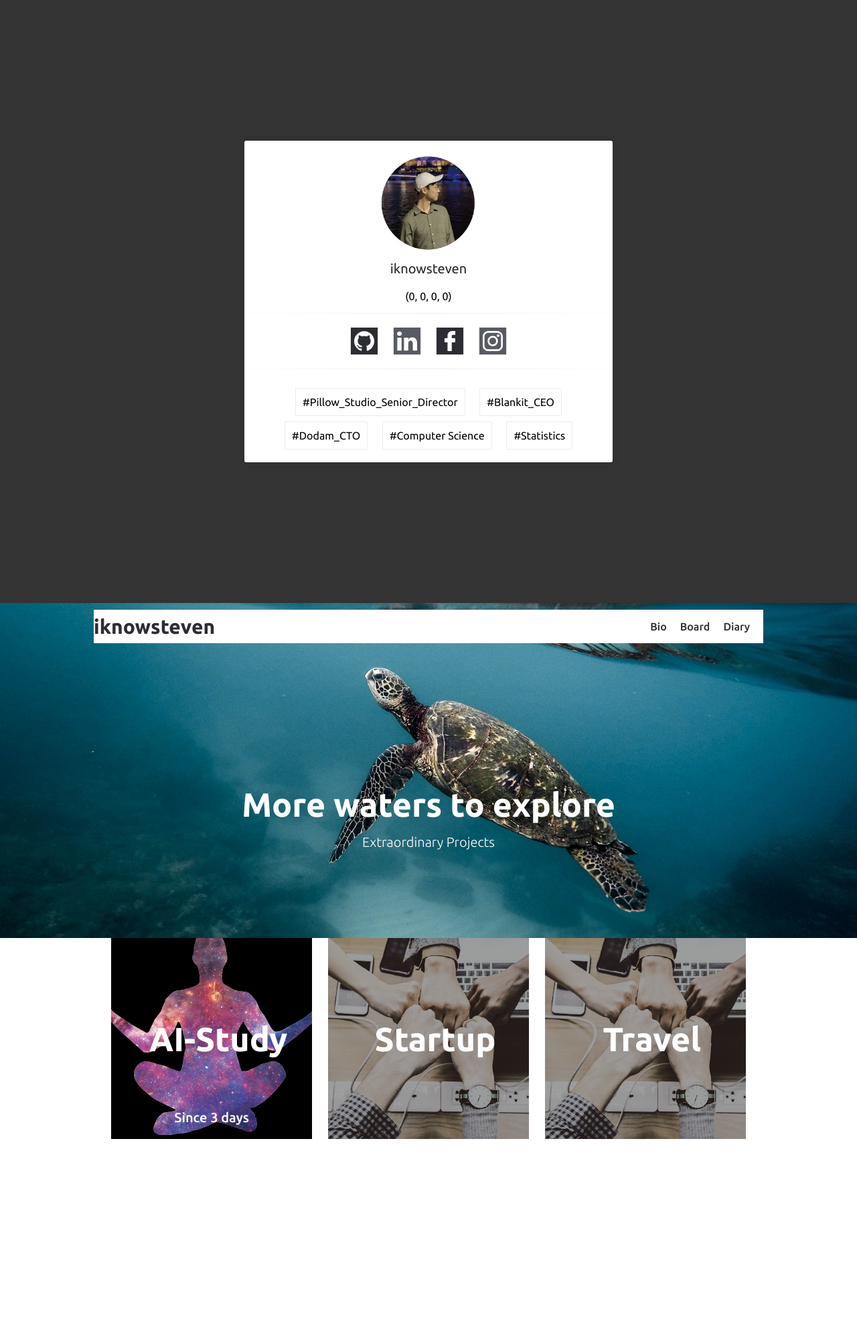
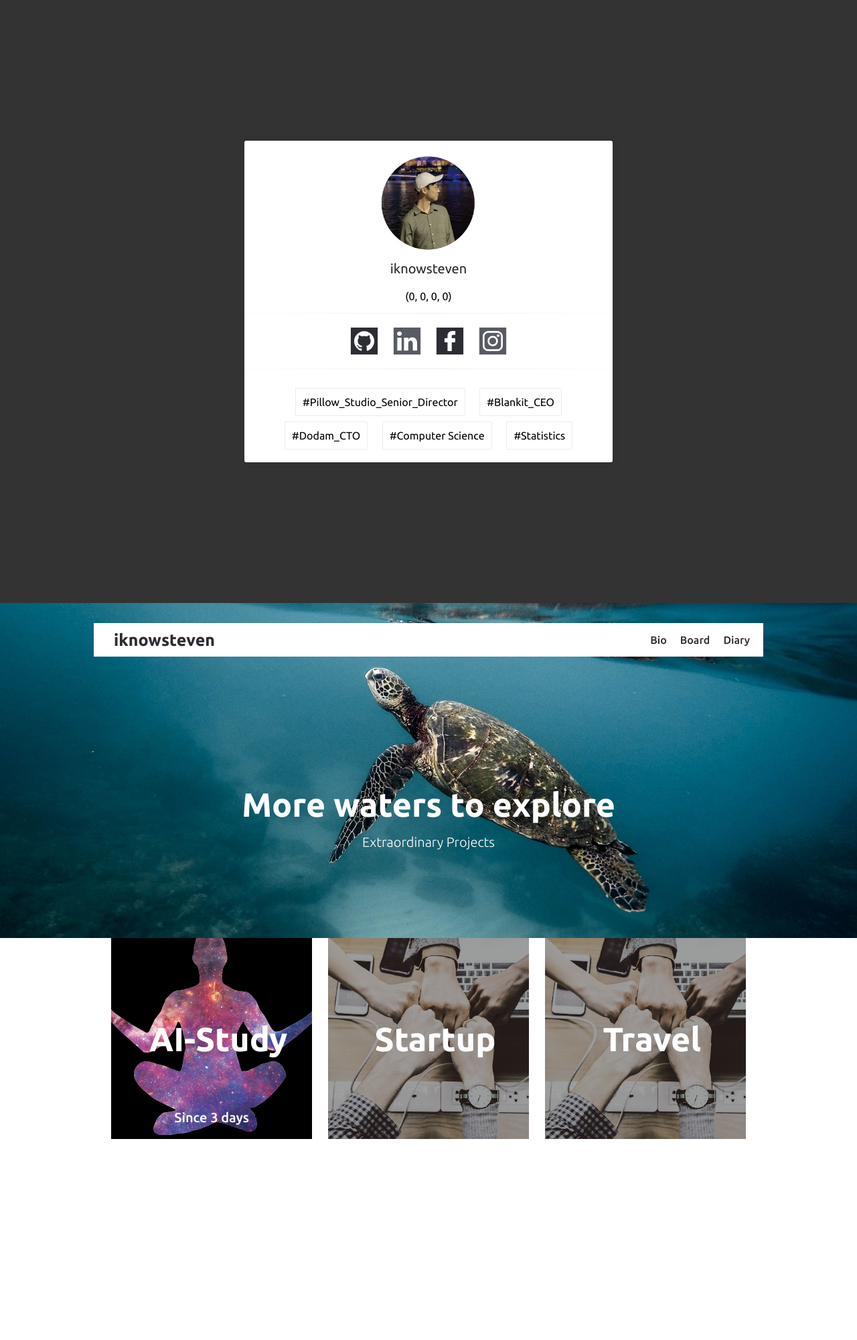
Before and after one commit to iknowSteven/iknowSteven.github.io, a Jekyll site: the page built from index.md, in a window 1280 px wide. Shown: the whole page at 67% size. Built offline with Jekyll 4.4.1, drawn with Linux system fonts in a browser that asks for light colours; our own code applies the rules of GitHub Pages for plain Markdown files.

Commit message:
no message

```diff
--- a/assets/css/home.css
+++ b/assets/css/home.css
@@ -208,14 +208,14 @@ body {
     background-color: #fff;
     position: relative;
     left: 50%;
-    top: 10px;
+    top: 30px;
     transform:translateX(-50%);
 }
 
 #logo {
     position: absolute;
-    left: 0px;
-    font-size: 30px;
+    left: 30px;
+    font-size: 25px;
     font-weight: 700;
 }
 
```
